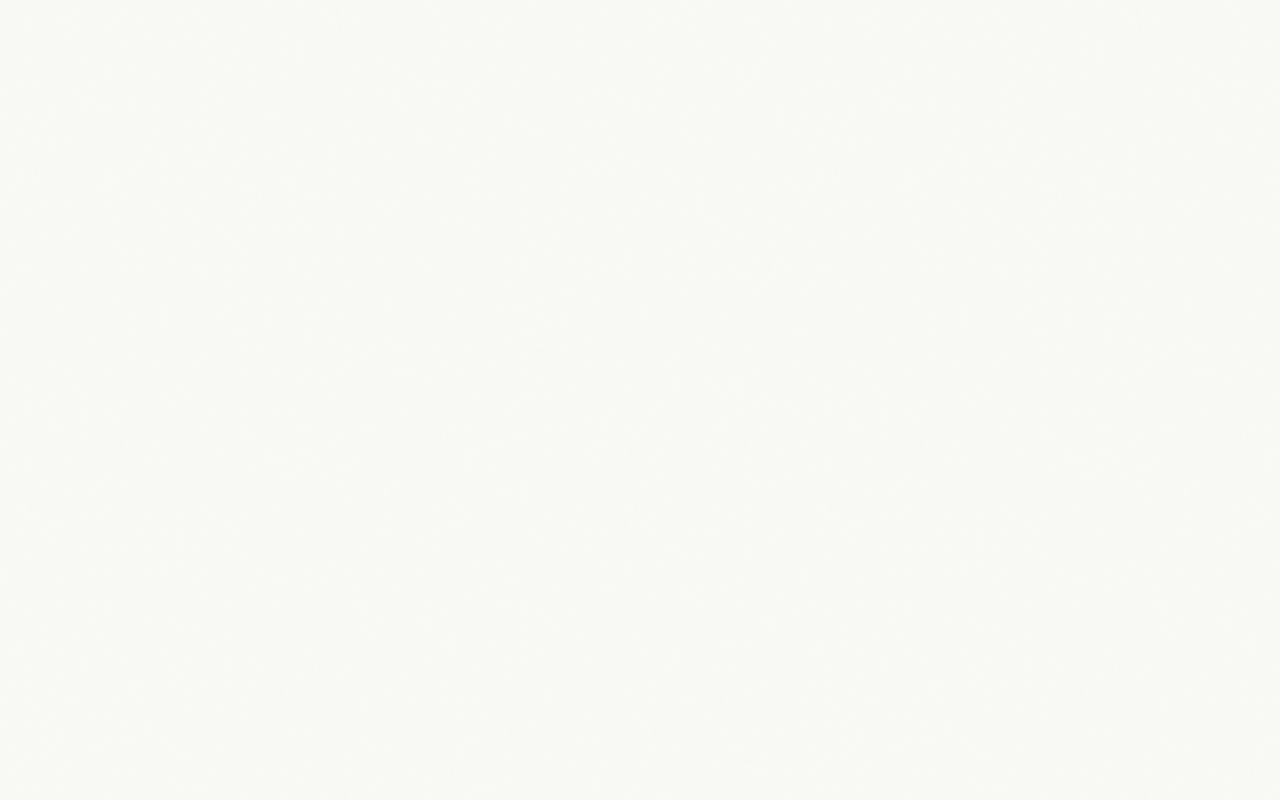
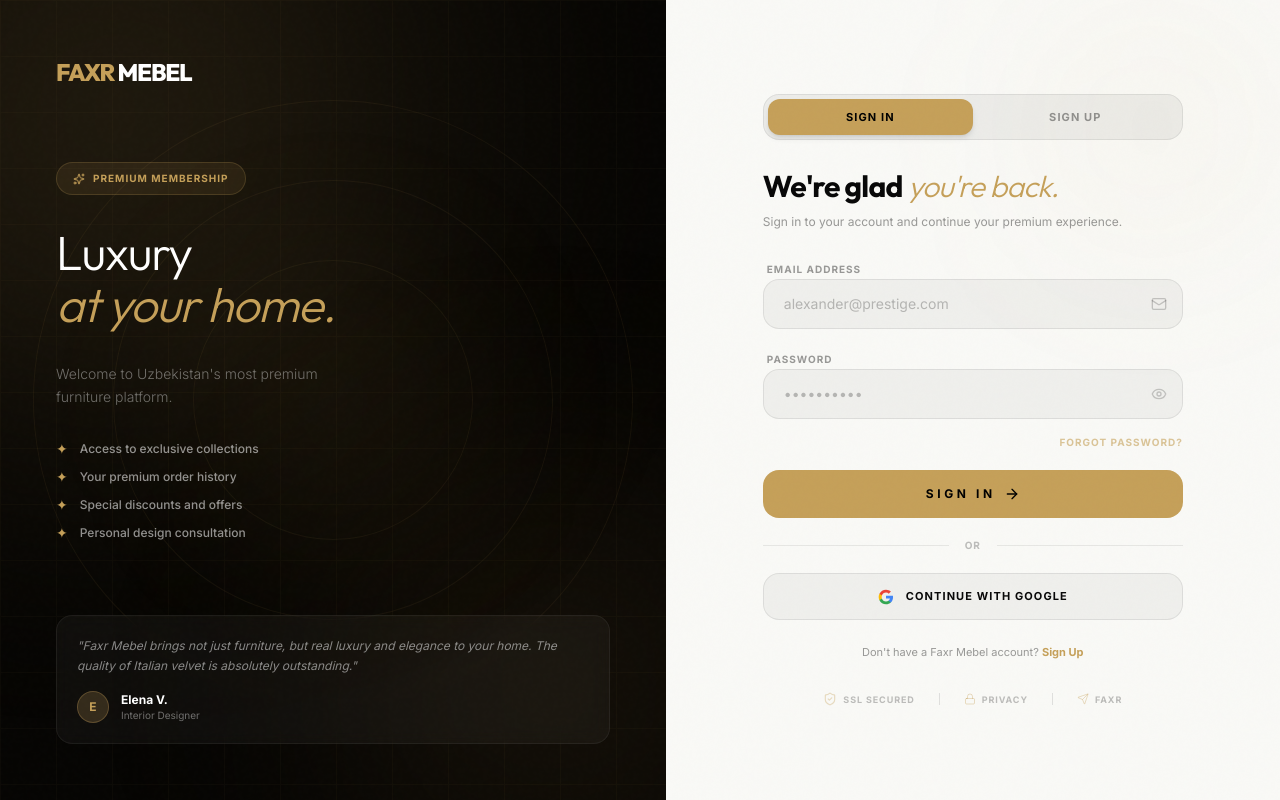
Before and after one commit to OgabekHub/faxr-mebel, a React (Vite) app: page /auth in a window 1280 px wide. Built offline with nearby package versions, Linux system fonts and the light colour scheme; a web font is replaced by a local one.

Commit message:
fix(auth): resolve page layout collapse caused by motion wrapper transform context

```diff
--- a/src/pages/Auth.tsx
+++ b/src/pages/Auth.tsx
@@ -78,8 +78,8 @@
   ];
 
   return (
-    /* fixed inset-0 — sahifa to'liq viewport ni egallaydi, scroll bo'lmaydi */
-    <div className="fixed inset-0 bg-background flex overflow-hidden">
+    /* h-screen w-full — sahifa to'liq viewport ni egallaydi, scroll bo'lmaydi */
+    <div className="h-screen w-full bg-background flex overflow-hidden">
 
       {/* ═══════════════════════════════════════
           LEFT PANEL — Branding (only lg+)
```
